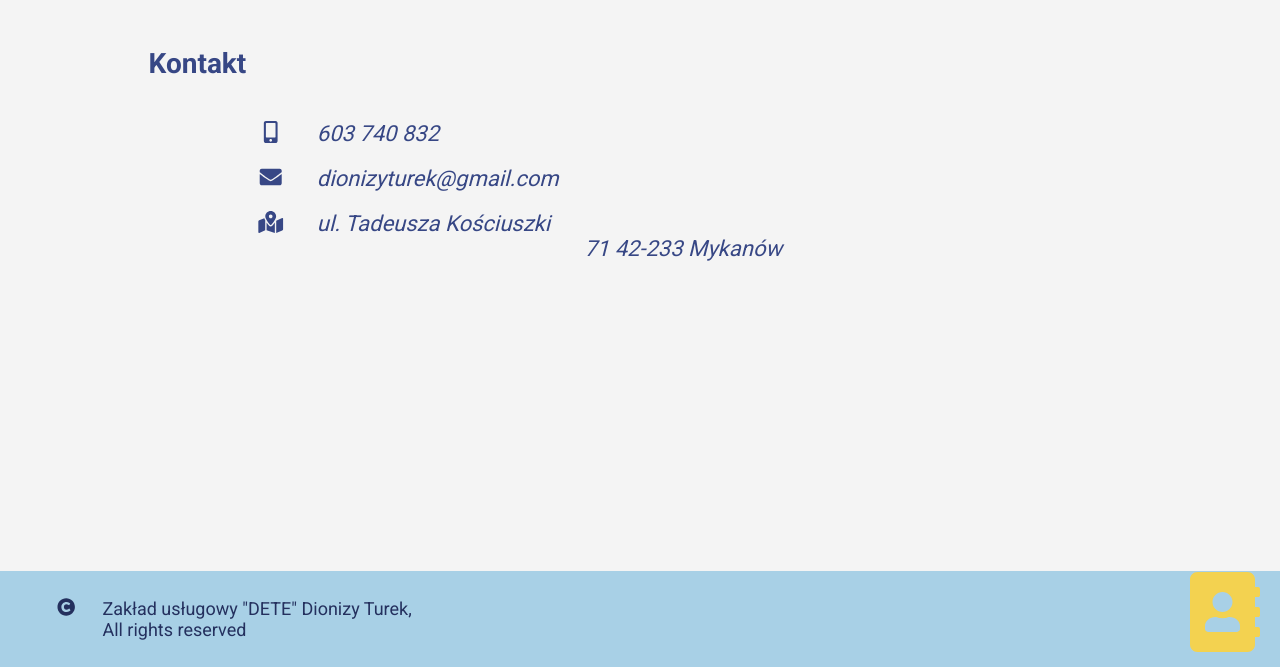
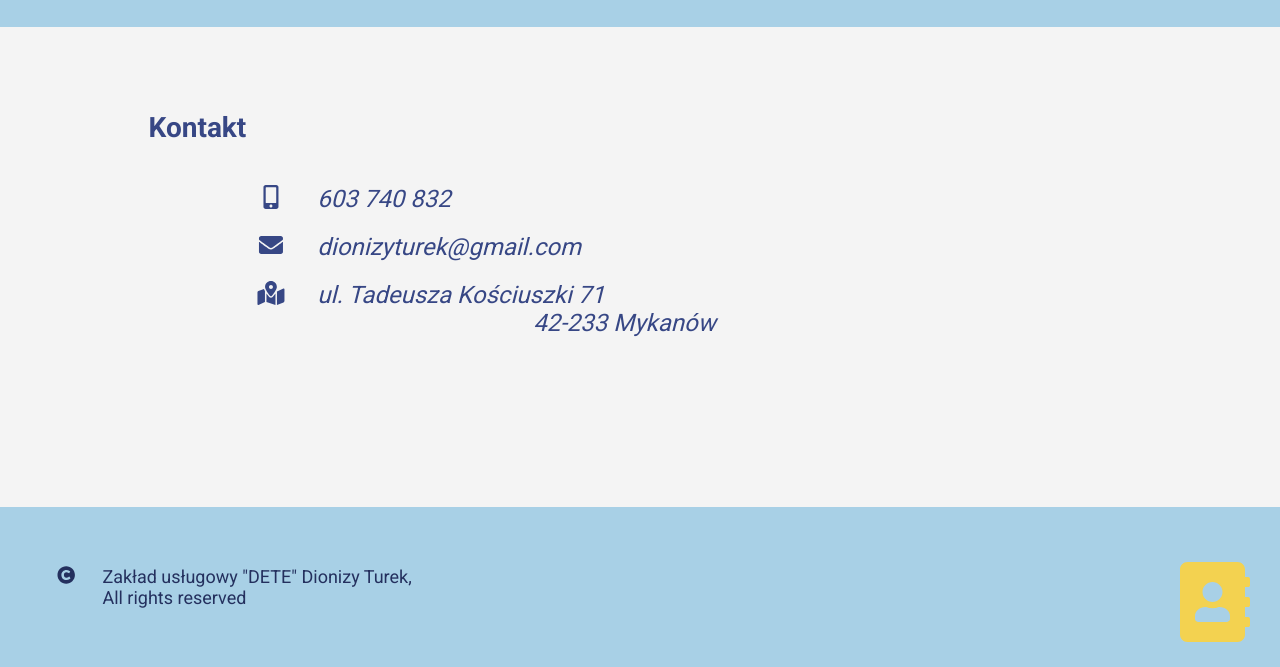
Before and after one commit to devjaktul/dete, a React app: page /contact in a window 1280 px wide. Shown: the part 133-800 px from the top of the page. Built offline with nearby package versions, Linux system fonts and the light colour scheme.

Commit message:
Media Queries

```diff
--- a/src/Pages/Connections.js
+++ b/src/Pages/Connections.js
@@ -36,7 +36,7 @@ const ItemList = items.map(item => <Item key = {item.id} icon = {item.icon} text
 const Connections = () => (
 
     <>
-    <h2 className='Page__name'>Przyłącza WOD-KAN</h2>
+    <h2 className='Page__name'>Przyłącza wod-kan</h2>
     <ul className='Offers__list List-style'>
         {ItemList}
     </ul>
--- a/src/Pages/Contact.js
+++ b/src/Pages/Contact.js
@@ -17,8 +17,8 @@ const items = [
     {
         id: 3,
         icon: faMapMarkedAlt,
-        text: "ul. Tadeusza Kościuszki",
-        textNextLine: "71 42-233 Mykanów",
+        text: "ul. Tadeusza Kościuszki 71",
+        textNextLine: "42-233 Mykanów",
     },
 ];
 
--- a/src/Sass/components/Layouts/Navigation/_mobile-nav.scss
+++ b/src/Sass/components/Layouts/Navigation/_mobile-nav.scss
@@ -18,6 +18,10 @@
             font-size: 6rem;
         }
 
+        @include mq-landscape(smartphone-large) {
+            top: 10px;
+        }
+
         @include mq(tablet) {
             font-size: 7rem;
         }
--- a/src/Sass/components/Layouts/Navigation/_nav-list.scss
+++ b/src/Sass/components/Layouts/Navigation/_nav-list.scss
@@ -19,29 +19,42 @@
         background-color: #374785;
         line-height: 2.5;
         z-index: 1;
+
+        @include mq(tablet) {
+            left: auto;
+            right: 0;
+            width: 70vw;
+        }
     }
 
     &__item {
         position: relative;
         top: 20%;
         text-align: center;
-        font-size: 2.5rem;
-        font-weight: 700;
-        color: #a8d0e6;
 
         &--mobile {
             position: relative;
             top: 20%;
             text-align: center;
-            font-size: 2.5rem;
-            font-weight: 700;
-            color: #a8d0e6;
         }
     }
 
     &__link {
         font-size: 2.5rem;
+        font-weight: 700;
         color: #a8d0e6;
+
+        @include mq(smartphone) {
+            font-size: 2.8rem;
+        }
+
+        @include mq(smartphone-large) {
+            font-size: 3rem;
+        }
+
+        @include mq(tablet) {
+            font-size: 4rem;
+        }
     }
 
     &-offers {
--- a/src/Sass/components/Layouts/_footer.scss
+++ b/src/Sass/components/Layouts/_footer.scss
@@ -3,10 +3,18 @@
     background-color: #a8d0e6;
     color: #24305e;
 
+    @include mq-landscape(smartphone-large) {
+        height: 20vh;
+    }
+
     &__list {
         display: flex;
         height: 12vh;
         align-items: center;
+
+        @include mq-landscape(smartphone-large) {
+            height: 20vh;
+        }
     }
 
     &__copyright {
@@ -25,6 +33,10 @@
 
             @include mq(smartphone-large) {
                 font-size: 1.6rem;
+            }
+
+            @include mq-landscape(smartphone-large) {
+                padding-left: 25px;
             }
 
             @include mq(tablet) {
@@ -72,6 +84,10 @@
     &__button {
         flex-basis: 20%;
         height: 12vh;
+
+        @include mq-landscape(smartphone-large) {
+            height: 20vh;
+        }
     }
 }
 
@@ -81,6 +97,7 @@
         position: relative;
         width: 100%;
         height: 100%;
+        // background-color: red;
     }
 
     &__icon {
@@ -99,7 +116,15 @@
             font-size: 7rem;
         }
 
+        @include mq-landscape(smartphone-large) {
+            bottom: 7px;
+            right: 30px;
+            font-size: 5.8rem;
+        }
+
         @include mq(tablet) {
+            bottom: 25px;
+            right: 30px;
             font-size: 8rem;
         }
     }
--- a/src/Sass/components/Layouts/_header.scss
+++ b/src/Sass/components/Layouts/_header.scss
@@ -4,6 +4,10 @@
     height: 12vh;
     background-color: #a8d0e6;
     color: #24305e;
+
+    @include mq-landscape(smartphone-large) {
+        height: 20vh;
+    }
 
 
     &__name {
@@ -18,7 +22,7 @@
         // color: transparent;
 
         @include mq(smartphone) {
-            flex-basis: 70%;
+            // flex-basis: 70%;
         }
 
     }
@@ -34,6 +38,10 @@
         background: linear-gradient(0.25turn, #405ccc, #24305e);
         background-clip: text;
         color: transparent;
+
+        @include mq-landscape(smartphone-large) {
+            height: 20vh;
+        }
 
         &--text {
             // align-items: center;
--- a/src/Sass/components/Layouts/_page.scss
+++ b/src/Sass/components/Layouts/_page.scss
@@ -18,7 +18,11 @@
             font-size: 2.6rem;
         }
 
-        @include mq(smartphone-large) {
+        @include mq-landscape(smartphone-large) {
+            font-size: 2.2rem;
+        }
+
+        @include mq(tablet) {
             font-size: 2.8rem;
         }
     }
--- a/src/Sass/components/Pages/_contact.scss
+++ b/src/Sass/components/Pages/_contact.scss
@@ -1,9 +1,13 @@
 .Contact {
     &__list {
         margin: 15px 0;
-        padding: 0 5%;
+        // padding: 0 5%;
 
         @include mq(smartphone) {
+            padding: 0 5%;
+        }
+
+        @include mq(smartphone-large) {
             padding: 0 10%;
         }
     }
@@ -20,8 +24,12 @@
         margin-right: 5px;
         text-align: center;
 
+        @include mq(smartphone) {
+            font-size: 2.2rem;
+        }
+
         @include mq(smartphone-large) {
-            font-size: 2.2rem;
+            font-size: 2.4rem;
         }
     }
 
@@ -30,18 +38,28 @@
         display: flex;
         flex-direction: column;
         font-size: 2rem;
-        text-align: left;
+        // text-align: left;
+
+        @include mq(smartphone) {
+            flex-basis: 80%;
+            font-size: 2.2rem;
+        }
 
         @include mq(smartphone-large) {
-            font-size: 2.2rem;
+            flex-basis: 75%;
+            font-size: 2.4rem;
         }
 
         &--next-line {
             font-size: 2rem;
             text-align: center;
 
+            @include mq(smartphone) {
+                font-size: 2.2rem;
+            }
+
             @include mq(smartphone-large) {
-                font-size: 2.2rem;
+                font-size: 2.4rem;
             }
         }
     }
--- a/src/Sass/components/Pages/_home.scss
+++ b/src/Sass/components/Pages/_home.scss
@@ -14,6 +14,10 @@
             font-size: 2.5rem;
         }
 
+        @include mq-landscape(smartphone-large) {
+            font-size: 2.2rem;
+        }
+
         @include mq(tablet) {
             font-size: 2.8rem;
         }
--- a/src/Sass/components/Pages/_offers.scss
+++ b/src/Sass/components/Pages/_offers.scss
@@ -29,6 +29,14 @@
         @include mq(smartphone-large) {
             font-size: 2.5rem;
         }
+
+        @include mq-landscape(smartphone-large) {
+            font-size: 2.2rem;
+        }
+
+        @include mq(tablet) {
+            font-size: 2.6rem;
+        }
     }
 
 }
```
Also changed, not shown: src/Css/main.css, 1 other file.
